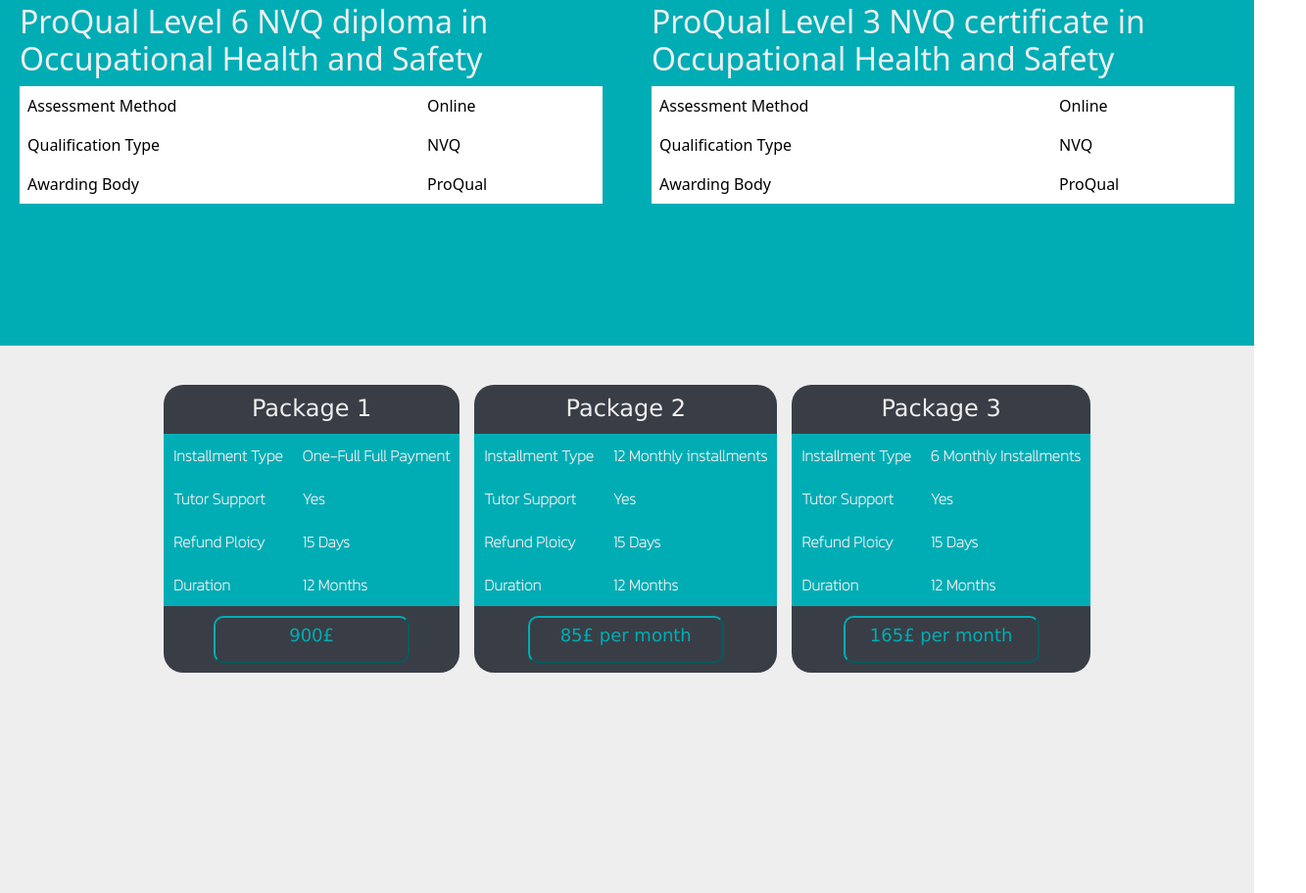
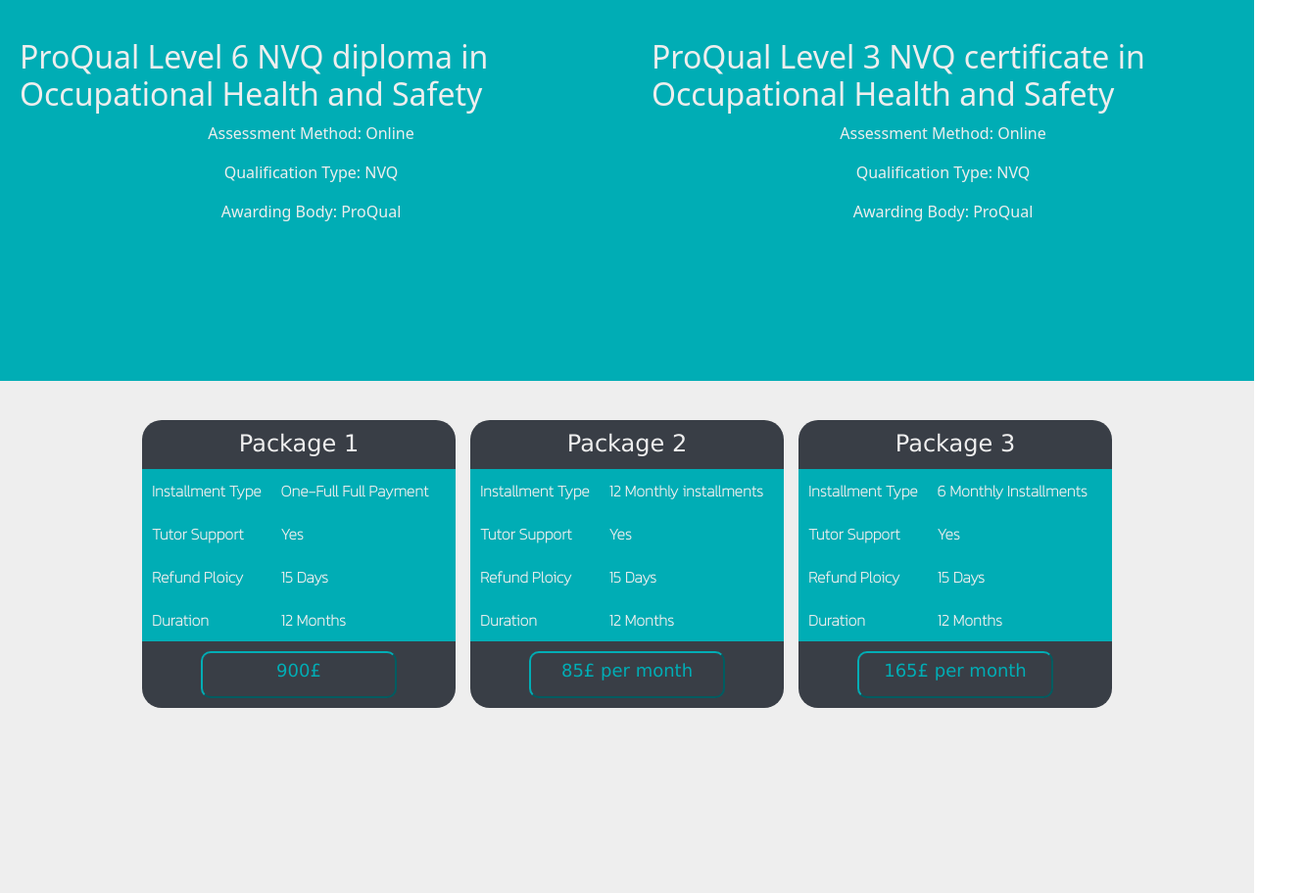
Before and after one commit to Adeemwasi/paraquals, a plain HTML site: page index.html in a window 1280 px wide. Shown: the part 975-1887 px from the top of the page at 98% size, 1333 px wide, since content can reach past the window. Drawn offline with nearby package versions, Linux system fonts and the light colour scheme; a web font is replaced by a local one.

Commit message:
Add files via upload

```diff
--- a/index.html
+++ b/index.html
@@ -34,7 +34,7 @@
       </div>
       <div>
         <ul class="navbar-list">
-          <li class="list">About us</li>
+          <a href="./about-us.html"><li class="list">About us</li></a>
           <li class="list">Qualifications</li>
           <li class="list">Courses</li>
           <li class="list">Contact us</li>
@@ -43,7 +43,7 @@
     </section>
     <section class="main">
       <div class="main-1">
-        <div class="col-xxl-8 px-4 py-5">
+        <div class="col-xxl-8 px-5 py-3">
           <div class="row flex-lg-row-reverse align-items-center g-5 py-5">
             <div class="col-10 col-sm-8 col-lg-6">
               <img
@@ -55,7 +55,8 @@
                 loading="lazy"
               />
             </div>
-            <div class="col-lg-6 diagonal">
+
+            <div class="col-lg-6">
               <h1 class="big-txt">Learn Share and Succeed</h1>
               <p class="lead">
                 Ofqual Regulated NVQ Qualifications in Occupational Health and
@@ -87,8 +88,8 @@
         <img
           class="proqual-img mdl"
           src="./images/ProQual Logo.png"
-          height="200px"
-          width="300px"
+          height="300px"
+          width="450px"
         />
       </div>
     </section>
@@ -98,45 +99,25 @@
           <h2 class="bhamma">
             ProQual Level 6 NVQ diploma in Occupational Health and Safety
           </h2>
-          <table class="table">
-            <tr>
-              <td>Assessment Method</td>
-              <td>Online</td>
-            </tr>
-            <tr>
-              <td>Qualification Type</td>
-              <td>NVQ</td>
-            </tr>
-            <tr>
-              <td>Awarding Body</td>
-              <td>ProQual</td>
-            </tr>
-          </table>
-        </div>
+          <div class="paragraph">
+          <p>Assessment Method: Online</p>
+              <p>Qualification Type: NVQ</p>
+              <p>Awarding Body: ProQual</p>
+        </div></div>
         <div>
           <h2 class="bhamma">
             ProQual Level 3 NVQ certificate in Occupational Health and Safety
           </h2>
-          <table class="table">
-            <tr>
-              <td>Assessment Method</td>
-              <td>Online</td>
-            </tr>
-            <tr>
-              <td>Qualification Type</td>
-              <td>NVQ</td>
-            </tr>
-            <tr>
-              <td>Awarding Body</td>
-              <td>ProQual</td>
-            </tr>
-          </table>
-        </div>
+          <div class="paragraph">
+          <p>Assessment Method: Online</p>
+              <p>Qualification Type: NVQ</p>
+              <p>Awarding Body: ProQual</p>
+            </div></div>
       </div>
     </section>
     <section class="pricing">
       <div class="pricing-a">
-        <div class="all-plans Pricing-plan-1">
+        <div class="all-plans pricing-plan-1">
           <h4 class="package">Package 1</h4>
             <div class="pricing-table">
             <table>
@@ -163,7 +144,7 @@
 
             </div>
         </div>
-        <div class="all-plans Pricing-plan-2">
+        <div class="all-plans pricing-plan-2">
           <h4 class="package">Package 2</h4>
 <div class="pricing-table">
 <table>
@@ -190,7 +171,7 @@
 <button class="btn-price"><h5>85£ per month</h5></button>
             </div>
         </div>
-        <div class="all-plans Pricing-plan-3">
+        <div class="all-plans pricing-plan-3">
           <h4 class="package">Package 3</h4>
 <div class="pricing-table">
 <table>
```
Also changed, not shown: style.css (added, +31 -0 lines), about-us.html (added).
